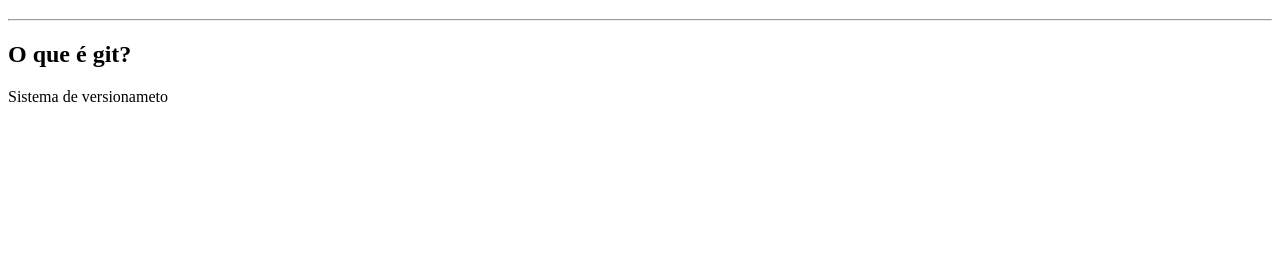
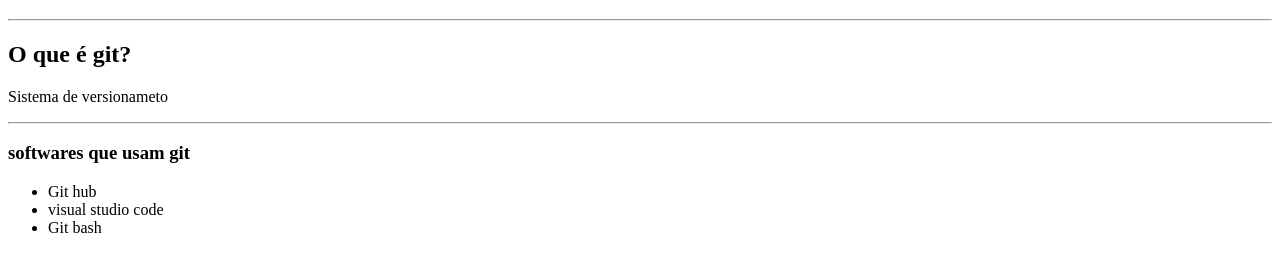
Before and after one commit to vitoraraujo10/exemplo, a plain HTML site: page index.html in a window 1280 px wide. Shown: the part 61-332 px from the top of the page. Drawn offline with Linux system fonts and the light colour scheme.

Commit message:
Lista de programas

```diff
--- a/index.html
+++ b/index.html
@@ -16,5 +16,18 @@
 
 <p>Sistema de versionameto</p>
 
+<hr>
+
+<h3> softwares que usam git</h2>
+
+
+
+
+   <ul>
+    <li>Git hub</li>
+    <li>visual studio code</li>
+    <li>Git bash</li>
+    </ul>
+
 </body>
 </html>
```
